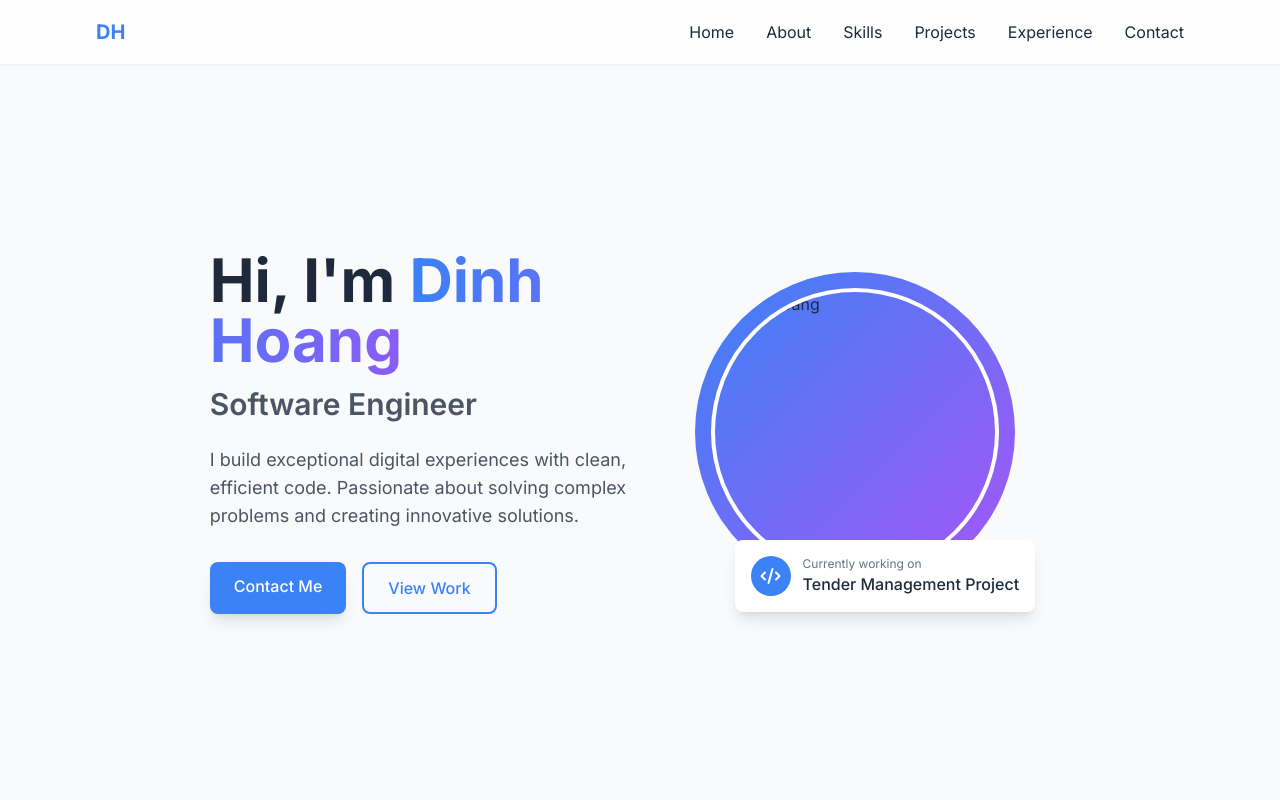
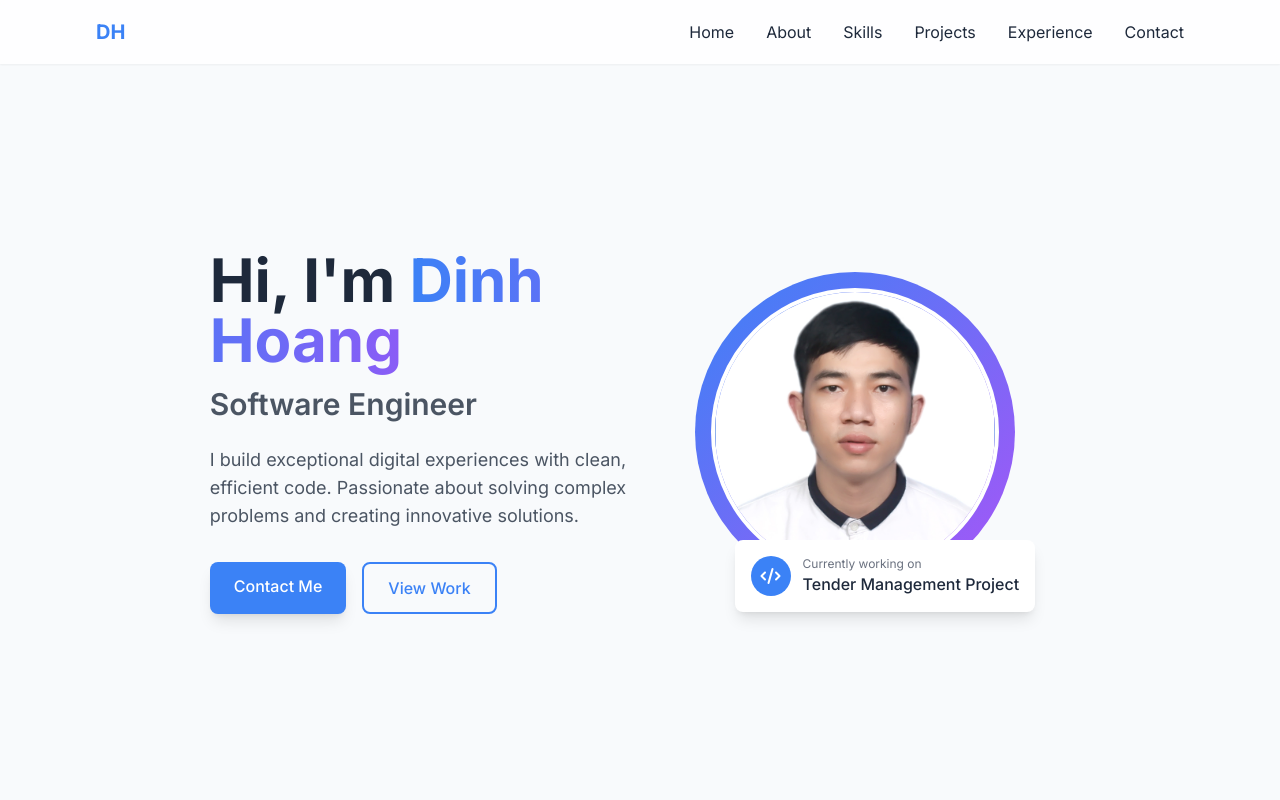
Before and after one commit to dinhcsd3/dh-dev-portfolio, a plain HTML site: page index.html in a window 1280 px wide. Shown: the top 800 px of the page. Drawn offline with nearby package versions, Linux system fonts and the light colour scheme; the site is published under a folder, as on GitHub Pages, so addresses that start at the root find nothing.

Commit message:
[UPDATE] - try using assets image with relative path

```diff
--- a/index.html
+++ b/index.html
@@ -148,7 +148,7 @@
                 <div class="md:w-1/2 flex justify-center">
                     <div class="relative">
                         <div class="w-64 h-64 md:w-80 md:h-80 rounded-full bg-gradient-to-br from-primary to-purple-500 flex items-center justify-center">
-                            <img src="/assets/dh-avatar.jpg"
+                            <img src="./assets/dh-avatar.jpg"
                                  alt="Dinh Hoang"
                                  class="w-60 h-60 md:w-72 md:h-72 rounded-full object-cover border-4 border-white">
                         </div>
```
